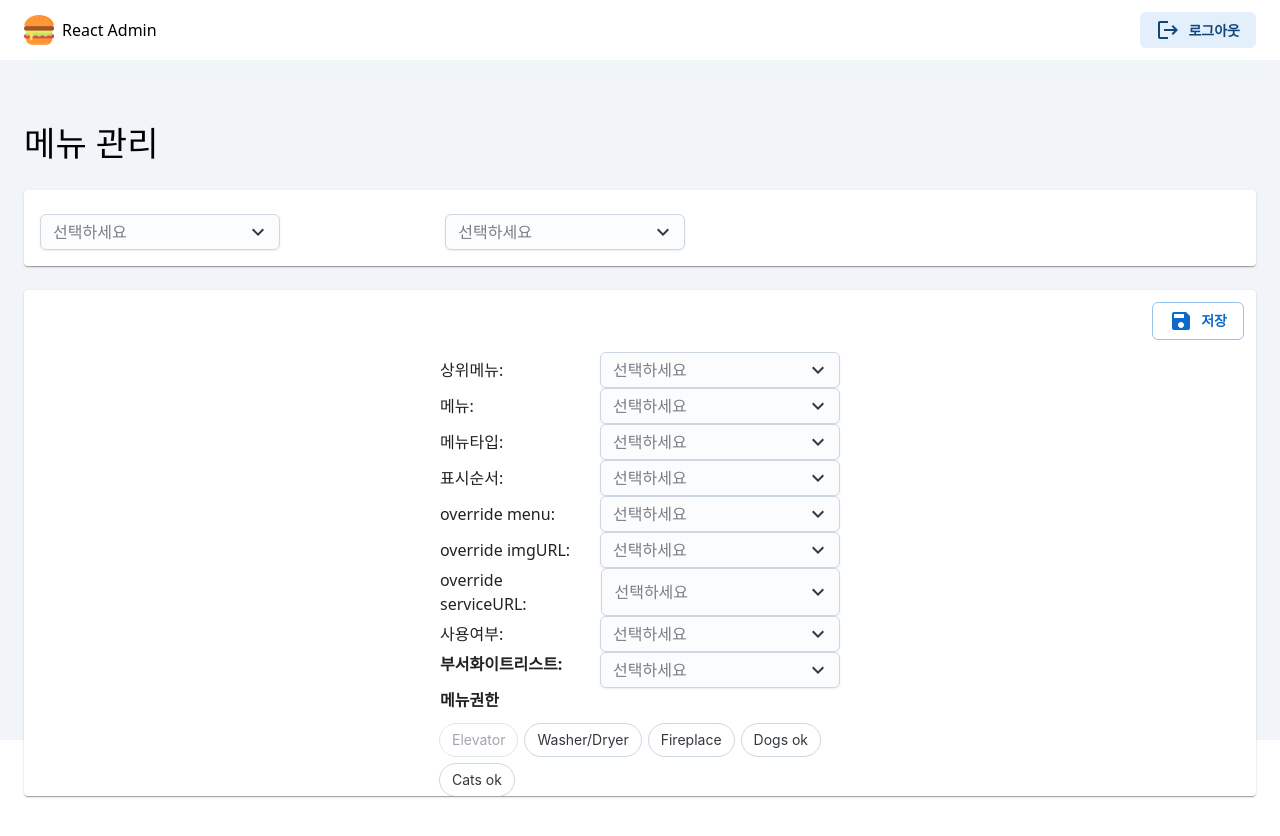
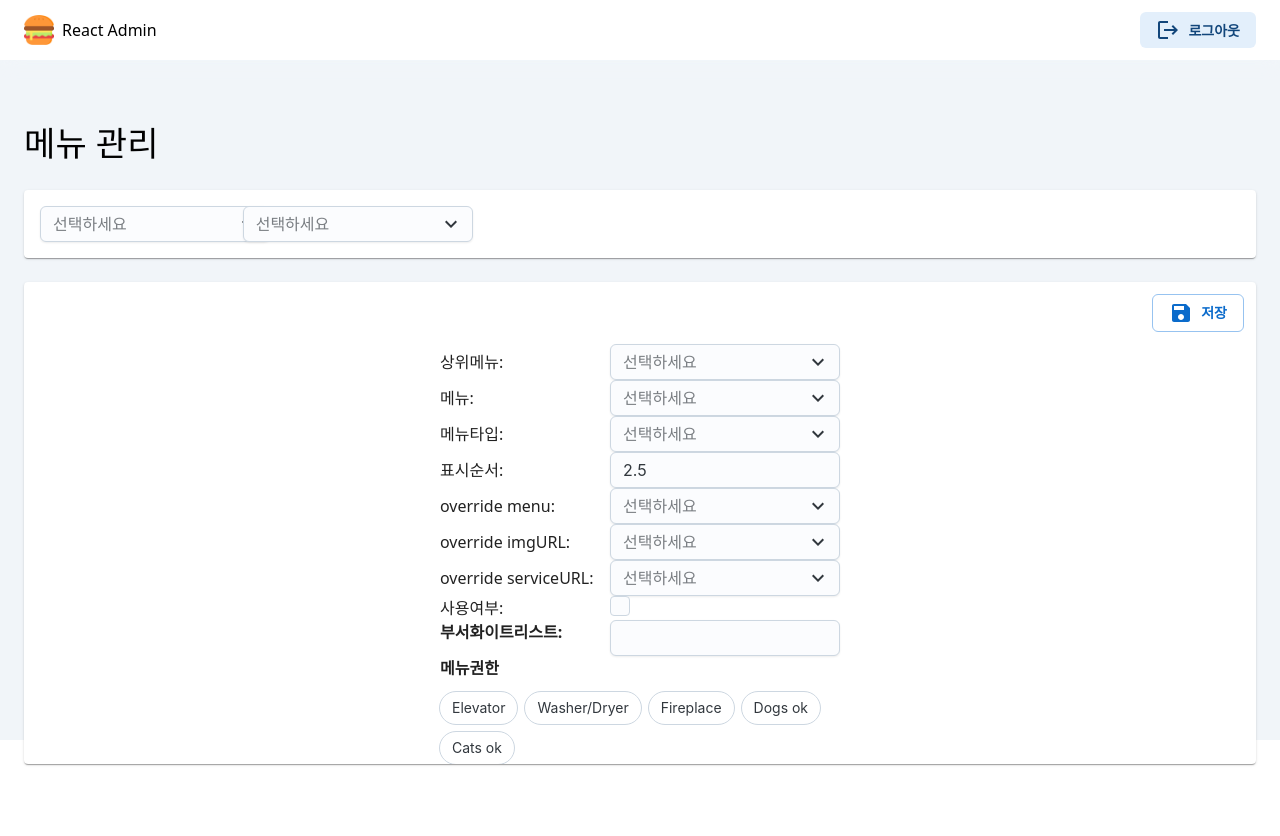
Before and after one commit to chosooyeon/lemon-admin, a React (Vite) app: page /menu in a window 1280 px wide. Shown: the top 836 px of the page. Built offline with nearby package versions, Linux system fonts and the light colour scheme.

Commit message:
💄 mui ui 개선

```diff
--- a/src/components/atoms/CalendarComp.tsx
+++ b/src/components/atoms/CalendarComp.tsx
@@ -1,14 +1,19 @@
-import { DemoContainer } from '@mui/x-date-pickers/internals/demo';
-import { AdapterDayjs } from '@mui/x-date-pickers/AdapterDayjs';
-import { LocalizationProvider } from '@mui/x-date-pickers/LocalizationProvider';
-import { DatePicker } from '@mui/x-date-pickers/DatePicker';
+import Input from '@mui/joy/Input';
+import Stack from '@mui/joy/Stack';
 
 export default function CalendarComp() {
   return (
-    <LocalizationProvider dateAdapter={AdapterDayjs}>
-      <DemoContainer components={['DatePicker']}>
-        <DatePicker label="Basic date picker" />
-      </DemoContainer>
-    </LocalizationProvider>
+    <Stack spacing={1.5} sx={{ minWidth: 300 }}>
+      <Input
+        className='w-[230px]'
+        type="date"
+        slotProps={{
+          input: {
+            min: '2018-06-07T00:00',
+            max: '2018-06-14T00:00',
+          },
+        }}
+      />
+    </Stack>
   );
 }
--- a/src/components/atoms/SelectComp.tsx
+++ b/src/components/atoms/SelectComp.tsx
@@ -12,7 +12,7 @@ const SelectComp = ({props}:ChildProps) => {
       placeholder="선택하세요"
       indicator={<KeyboardArrowDown />}
       sx={{
-        width: 240,
+        width: 230,
         [`& .${selectClasses.indicator}`]: {
           transition: '0.2s',
           [`&.${selectClasses.expanded}`]: {
--- a/src/components/molecules/ChipGroup.tsx
+++ b/src/components/molecules/ChipGroup.tsx
@@ -3,8 +3,6 @@ import Box from '@mui/joy/Box';
 import Checkbox from '@mui/joy/Checkbox';
 import List from '@mui/joy/List';
 import ListItem from '@mui/joy/ListItem';
-import Typography from '@mui/joy/Typography';
-import Sheet from '@mui/joy/Sheet';
 import Done from '@mui/icons-material/Done';
 
 export default function ChipGroup() {
@@ -12,13 +10,6 @@ export default function ChipGroup() {
   const role = ['Elevator', 'Washer/Dryer', 'Fireplace', 'Dogs ok', 'Cats ok']
 
   return (
-    // <Sheet
-    //   variant="outlined"
-    //   sx={{ width: 360, p: 2, borderRadius: 'sm', bgcolor: 'background.body' }}
-    // >
-    //   <Typography id="rank" level="body2" fontWeight="lg" sx={{ mb: 1.5 }}>
-    //     메뉴권한
-    //   </Typography>
       <Box role="group" aria-labelledby="rank">
         <List
           orientation="horizontal"
@@ -30,7 +21,7 @@ export default function ChipGroup() {
           }}
         >
           {role.map(
-            (item, index) => (
+            (item) => (
               <ListItem key={item}>
                 {value.includes(item) && (
                   <Done
@@ -40,7 +31,6 @@ export default function ChipGroup() {
                 )}
                 <Checkbox
                   size="sm"
-                  disabled={index === 0}
                   disableIcon
                   overlay
                   label={item}
@@ -69,6 +59,5 @@ export default function ChipGroup() {
           )}
         </List>
       </Box>
-    // </Sheet>
   );
 }
--- a/src/components/organisms/MenuTreeLayout.tsx
+++ b/src/components/organisms/MenuTreeLayout.tsx
@@ -6,15 +6,19 @@ import SaveIcon from '@mui/icons-material/Save';
 import { Box, Button } from '@mui/joy';
 import ChipGroup from "../molecules/ChipGroup";
 import Typography from '@mui/joy/Typography';
+import Input from '@mui/joy/Input';
+import Checkbox from '@mui/joy/Checkbox';
+import * as React from 'react';
 
 const MenuTreeLayout = () => {
+    const inputRef = React.useRef<HTMLInputElement | null>(null);
     const menu = ['투약실시','수혈실시','채혈실시']
     return(
         <>
             <Card sx={{ p: 2 }}>
                 <Grid container spacing={2}>
-                    <Grid item xs={4} marginTop={1}><SelectComp props={menu}/></Grid>
-                    <Grid item xs={4} marginTop={1}><SelectComp props={menu}/></Grid>
+                    <Grid item xs={2}><SelectComp props={menu}/></Grid>
+                    <Grid item xs={2}><SelectComp props={menu}/></Grid>
                 </Grid>
             </Card>
 
@@ -31,12 +35,29 @@ const MenuTreeLayout = () => {
                         <div className="flex justify-between"><span className="mr-[9px] self-center">상위메뉴: </span><SelectComp props={menu}/></div>
                         <div className="flex justify-between"><span className="mr-[9px] self-center">메뉴: </span><SelectComp props={menu}/></div>
                         <div className="flex justify-between"><span className="mr-[9px] self-center">메뉴타입: </span><SelectComp props={menu}/></div>
-                        <div className="flex justify-between"><span className="mr-[9px] self-center">표시순서: </span><SelectComp props={menu}/></div>
+                        <div className="flex justify-between"><span className="mr-[9px] self-center">표시순서: </span>
+                            <Input
+                                className="w-[230px]"
+                                type="number"
+                                defaultValue={2.5}
+                                slotProps={{
+                                input: {
+                                    ref: inputRef,
+                                    min: 1,
+                                    max: 5,
+                                    step: 0.1,
+                                },
+                                }}/>
+                        </div>
                         <div className="flex justify-between"><span className="mr-[9px] self-center">override menu: </span><SelectComp props={menu}/></div>
                         <div className="flex justify-between"><span className="mr-[9px] self-center">override imgURL: </span><SelectComp props={menu}/></div>
                         <div className="flex justify-between"><span className="mr-[9px] self-center">override serviceURL: </span><SelectComp props={menu}/></div>
-                        <div className="flex justify-between"><span className="mr-[9px] self-center">사용여부: </span><SelectComp props={menu}/></div>
-                        <div className="flex justify-between"><Typography id="rank" level="body2" fontWeight="lg" sx={{ mb: 1.5 }}>부서화이트리스트: </Typography><SelectComp props={menu}/></div>
+                        <div className="flex justify-between"><span className="mr-[9px] self-center">사용여부: </span>
+                            <Checkbox className="w-[230px]"/>
+                        </div>
+                        <div className="flex justify-between"><Typography id="rank" level="body2" fontWeight="lg" sx={{ mb: 1.5 }}>부서화이트리스트: </Typography>
+                            <Input className="w-[230px]"/>
+                        </div>
                         <Typography id="rank" level="body2" fontWeight="lg" sx={{ mb: 1.5 }}>메뉴권한</Typography>
                         <ChipGroup/>
                     </Grid>
--- a/src/components/organisms/UserStatsLayout.tsx
+++ b/src/components/organisms/UserStatsLayout.tsx
@@ -1,5 +1,5 @@
 import CalendarComp from '@/components/atoms/CalendarComp'
-//import SelectComp from '../atoms/SelectComp'
+import SelectComp from '../atoms/SelectComp'
 import Grid from '@mui/material/Grid';
 import { Card } from '@mui/material';
 import { BarChart } from "@/components/atoms/BarChart"
@@ -11,7 +11,7 @@ const UserStatsLayout = () => {
         <>
             <Card sx={{ p: 2 }}>
                 <Grid container spacing={2}>
-                    {/* <Grid item xs={4} marginTop={1}><SelectComp/></Grid> */}
+                    <Grid item xs={2}><SelectComp props={['레몬종합','중앙대']}/></Grid>
                     <Grid item xs={2}><CalendarComp/></Grid>
                     <Grid item xs={2}><CalendarComp/></Grid>
                 </Grid>
@@ -21,12 +21,12 @@ const UserStatsLayout = () => {
                 <div className="w-2/4">
                     <LineBarChart/>
                 </div>
-                {/* <div className="w-2/4">
+                <div className="w-2/4">
                     <LineChart/>
                 </div>
                 <div className="w-2/4">
                     <BarChart/>
-                </div> */}
+                </div>
             </Card>
         </>
     )
```
Also changed, not shown: src/components/atoms/TypoComp.tsx (added).
